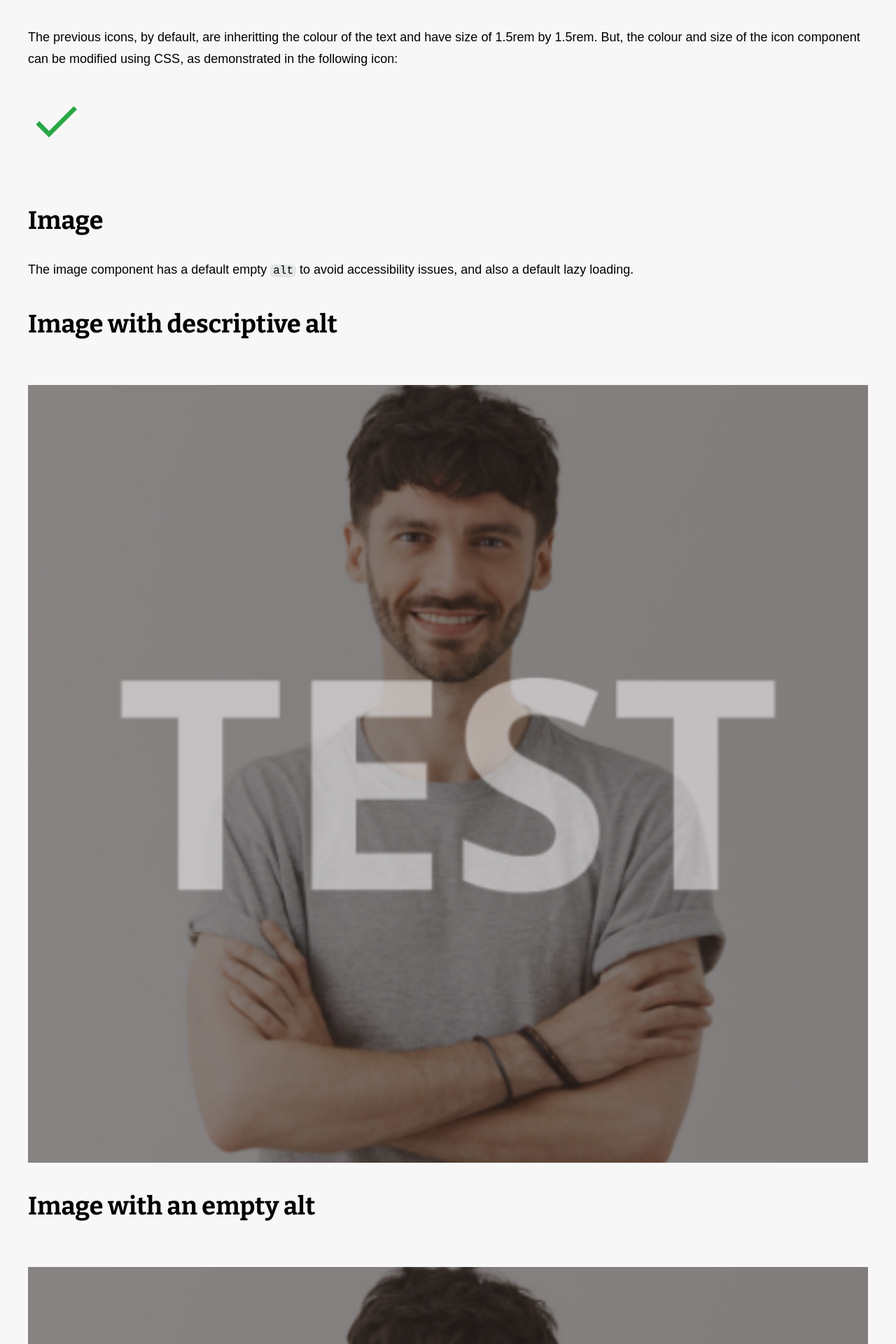
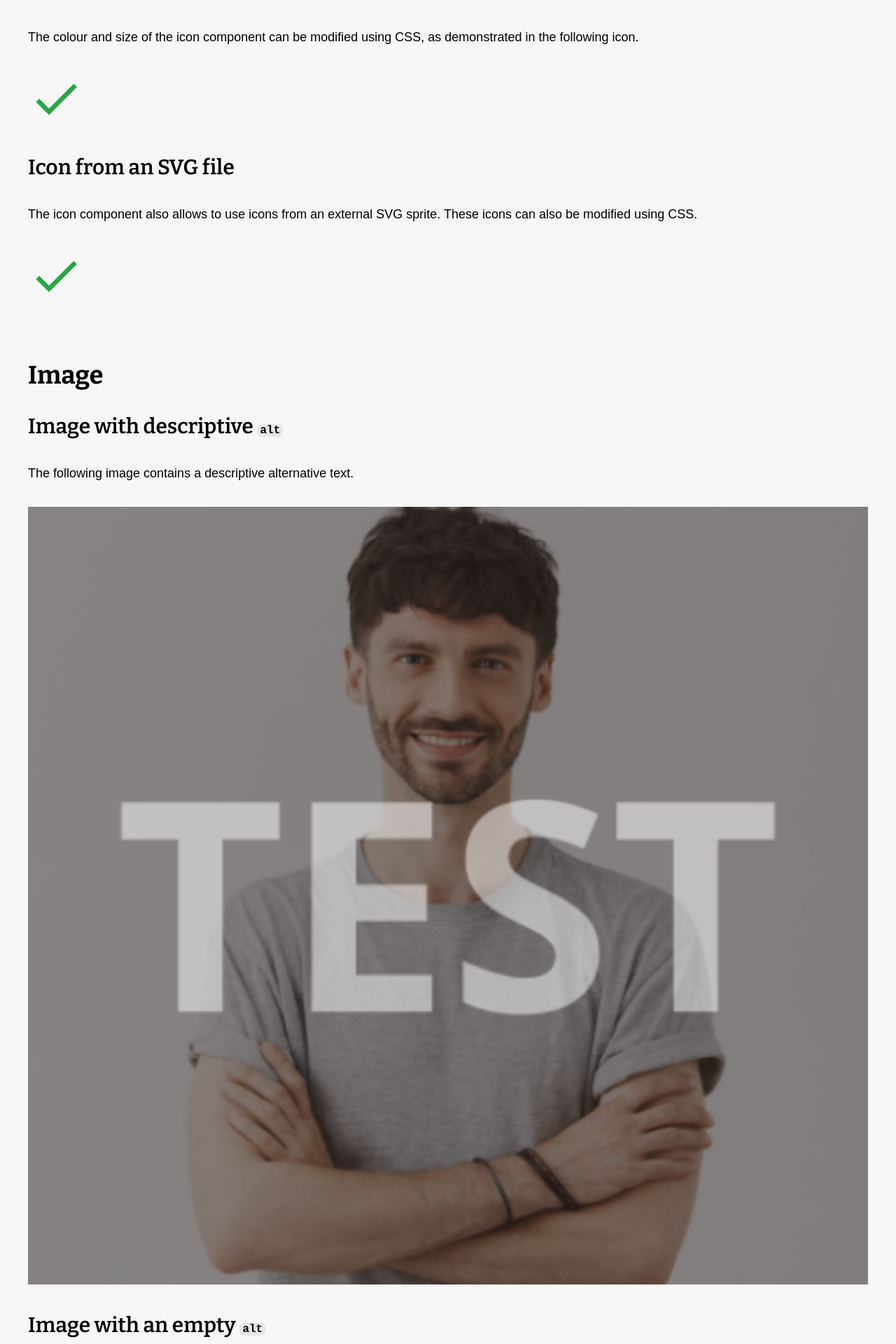
Before and after one commit to marboqmar/starter, a React (Vite) app: page / in a window 1280 px wide. Shown: the part 2200-4120 px from the top of the page at 70% size. Built offline with nearby package versions, Linux system fonts and the light colour scheme; a web font is replaced by a local one.

Commit message:
Modified Icon component to also handle SVG sprites

```diff
--- a/src/components/atoms/Icon/Icon.jsx
+++ b/src/components/atoms/Icon/Icon.jsx
@@ -7,6 +7,7 @@ import { classNames } from "../../../utils/helpers";
  * Component props:
  * @param {string} [className] - Additional CSS classes.
  * @param {string} [viewBox="0 0 24 24"] - Position and dimension of the icon.
+ * @param {string} [href] - Path to an external SVG sprite (e.g., "/icons.svg#menu").
  * @param {boolean} [isDecorative=false] -
  * false (default): adds the attributes role img and aria-label.
  * true: adds the attributes aria-hidden true and tabindex -1.
@@ -23,6 +24,7 @@ import { classNames } from "../../../utils/helpers";
 export const Icon = ({
   className = "",
   viewBox = "0 0 24 24",
+  href,
   isDecorative = false,
   ariaLabel,
   children,
@@ -39,6 +41,10 @@ export const Icon = ({
       "aria-label": ariaLabel,
     } ;
 
+  console.log(href);
+
+  const content = href ? <use href={href} xlinkHref={href} /> : children;
+
   return (
     <svg
       viewBox={viewBox}
@@ -46,7 +52,7 @@ export const Icon = ({
       {...accessibilityProps}
       {...rest}
     >
-      {children}
+      {content}
     </svg>
   )
 };
--- a/src/showcases/IconShowcase/IconShowcase.css
+++ b/src/showcases/IconShowcase/IconShowcase.css
@@ -5,5 +5,5 @@
 .icon.large-coloured {
   width: var(--spacing-xl);
   height: var(--spacing-xl);
-  fill: var(--colour-success);
+  color: var(--colour-success);
 }
--- a/src/showcases/IconShowcase/IconShowcase.jsx
+++ b/src/showcases/IconShowcase/IconShowcase.jsx
@@ -12,7 +12,7 @@ export const IconShowcase = () => {
           The following icon contains the HTML attributes{" "}
           <code>aria-hidden="true"</code>,{" "}
           <code>tabindex="-1"</code>, and{" "}
-          <code>focusable="false"</code>:
+          <code>focusable="false"</code>.
         </p>
         <Icon isDecorative>
           <path d="M9 16.17L4.83 12l-1.42 1.41L9 19 21 7l-1.41-1.41z" />
@@ -23,7 +23,7 @@ export const IconShowcase = () => {
         <p>
           The following icon contains the HTML attributes{" "}
           <code>role="img"</code> and{" "}
-          <code>aria-label</code>:
+          <code>aria-label</code>.
         </p>
         <Icon ariaLabel={"check mark"}>
           <path d="M9 16.17L4.83 12l-1.42 1.41L9 19 21 7l-1.41-1.41z" />
@@ -32,14 +32,21 @@ export const IconShowcase = () => {
       <div className="icon-example stack gap-sm">
         <Heading level={3}>Different colours and sizes</Heading>
         <p>
-          The previous icons, by default, are inheritting the colour of the text and have size of
-          1.5rem by 1.5rem. But, the colour and size of the icon component can be modified using
-          CSS, as demonstrated in the following icon:
+          The colour and size of the icon component can be modified using
+          CSS, as demonstrated in the following icon.
         </p>
         <Icon isDecorative className="large-coloured">
           <path d="M9 16.17L4.83 12l-1.42 1.41L9 19 21 7l-1.41-1.41z" />
         </Icon>
       </div>
+      <div className="icon-example stack gap-sm">
+        <Heading level={3}>Icon from an SVG file</Heading>
+        <p>
+          The icon component also allows to use icons from an external SVG sprite. These icons can
+          also be modified using CSS.
+        </p>
+        <Icon className="large-coloured" href="/assets/icons/sprite.svg#checkmark"></Icon>
+      </div>
     </div>
   )
 }
--- a/src/showcases/ImageShowcase/ImageShowcase.jsx
+++ b/src/showcases/ImageShowcase/ImageShowcase.jsx
@@ -6,14 +6,11 @@ export const ImageShowcase = () => {
   return (
     <div className="component-section">
       <Heading>Image</Heading>
-      <p className="margin-bottom-md">
-        The image component has a default empty{" "}
-        <code>alt</code> to avoid accessibility issues, and also a default lazy loading.
-      </p>
       <div className="image-example stack gap-sm">
-        <Heading>Image with descriptive alt</Heading>
+        <Heading level={3}>Image with descriptive <code>alt</code></Heading>
+        <p>The following image contains a descriptive alternative text.</p>
         <Image
-          src="/test-image.png"
+          src="/assets/images/test-image.png"
           alt={
             "Test image displaying an adult smiling on the background and the word test displayed " +
             "centred"
@@ -21,12 +18,20 @@ export const ImageShowcase = () => {
         />
       </div>
       <div className="image-example stack gap-sm">
-        <Heading>Image with an empty alt</Heading>
-        <Image src="/test-image.png" />
+        <Heading level={3}>Image with an empty <code>alt</code></Heading>
+        <p>
+          The image component has a default empty{" "}
+          <code>alt</code> to avoid accessibility issues, and also a default lazy loading.
+        </p>
+        <Image src="/assets/images/test-image.png" />
       </div>
       <div className="image-example stack gap-sm">
-        <Heading>Image with eager loading</Heading>
-        <Image src="/test-image.png" loading="eager" />
+        <Heading level={3}>Image with eager loading</Heading>
+        <p>
+          When an image is set to be eager loaded,{" "}
+          <code>decoding="sync"</code> is also applied automatically.
+        </p>
+        <Image src="/assets/images/test-image.png" loading="eager" />
       </div>
     </div>
   )
```
Also changed, not shown: public/assets/icons/sprite.svg (added), public/assets/images/test-image.png (renamed from public/test-image.png).
